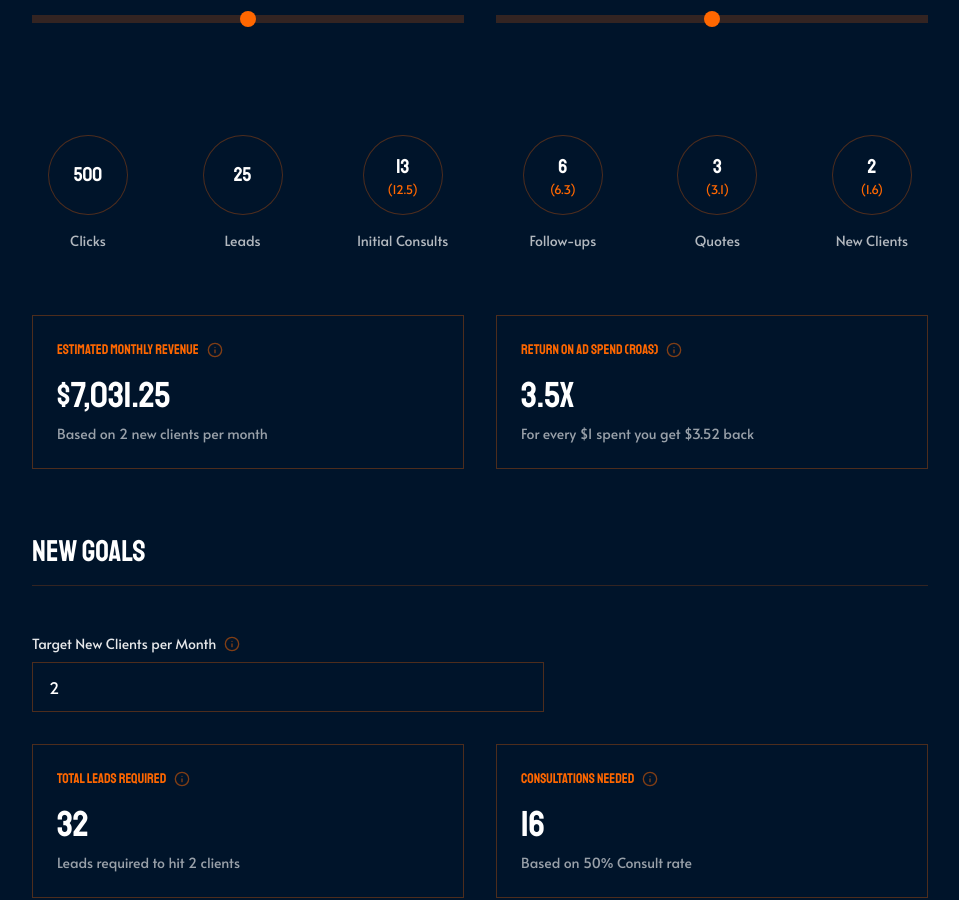
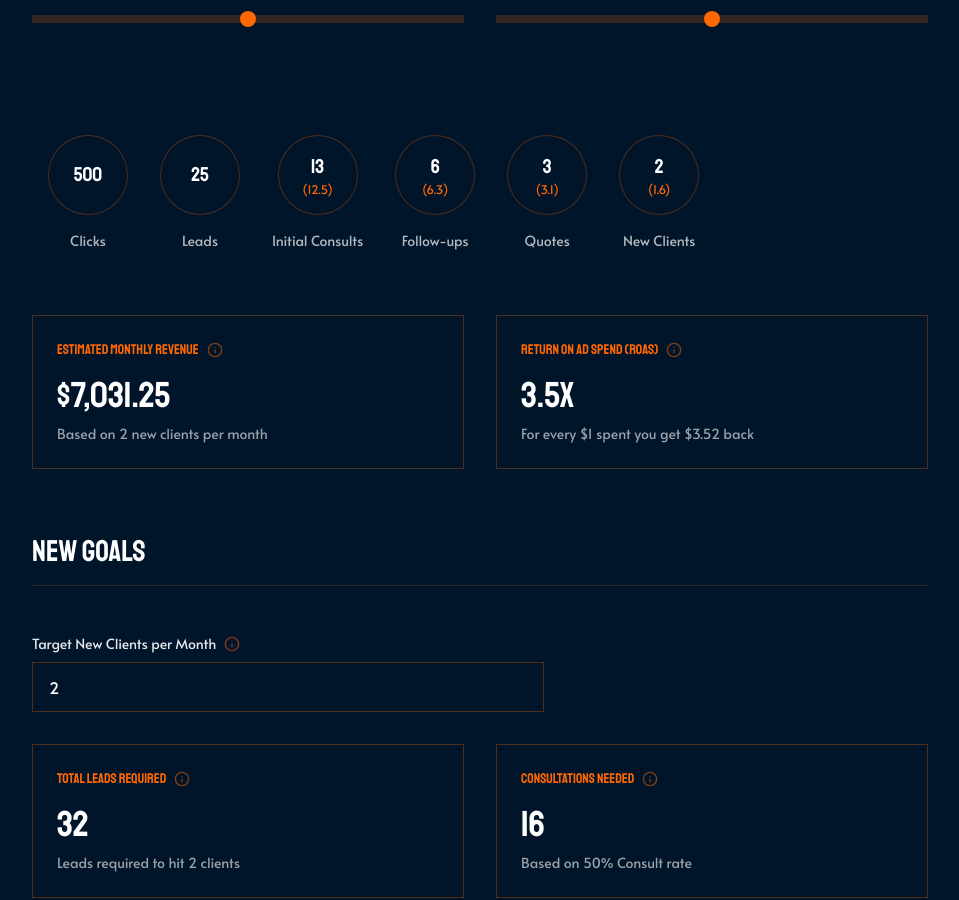
Before and after one commit to jack-xcelerate/sales-calculator, a Next.js app: page / in a window 1280 px wide. Shown: the part 798-1698 px from the top of the page, without its empty margins (160-1119 px from the left). Built offline with nearby package versions, Linux system fonts and the light colour scheme.

Commit message:
Description of your changes

```diff
--- a/app/components/sales-calculator.tsx
+++ b/app/components/sales-calculator.tsx
@@ -395,7 +395,7 @@ const SalesCalculator = ({ inputs: initialInputs }: { inputs: Inputs }) => {
                 />
               ))}
             </div>
-            <div className="flex justify-between items-center mt-12 overflow-x-auto py-4">
+            <div className="flex flex-wrap items-center mt-12 py-4">
               <FunnelStage value={metrics.clicks} exactValue={metrics.clicks} label="Clicks" tooltipContent="Total clicks from ads" />
               <FunnelStage value={metrics.leads} exactValue={metrics.leads} label="Leads" tooltipContent="Total leads generated" />
               <FunnelStage value={metrics.discoveryCalls} exactValue={metrics.discoveryCalls} label="Initial Consults" tooltipContent="Initial consultations scheduled" />
@@ -403,6 +403,7 @@ const SalesCalculator = ({ inputs: initialInputs }: { inputs: Inputs }) => {
               <FunnelStage value={metrics.proposalsSent} exactValue={metrics.proposalsSent} label="Quotes" tooltipContent="Quotes sent to prospects" />
               <FunnelStage value={metrics.newClients} exactValue={metrics.newClients} label="New Clients" tooltipContent="New clients won" />
             </div>
+
             <div className="grid grid-cols-1 md:grid-cols-2 gap-8 mt-12">
               <MetricCard
                 label="Estimated Monthly Revenue"
```
